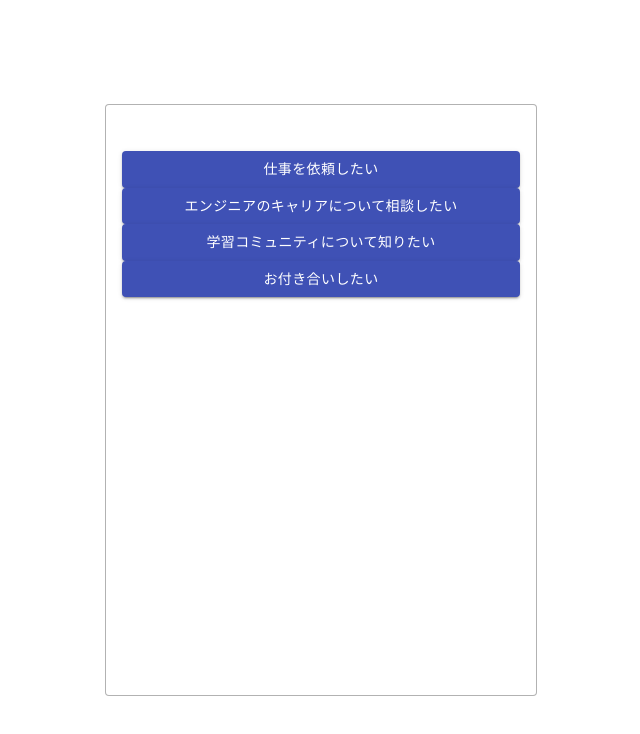
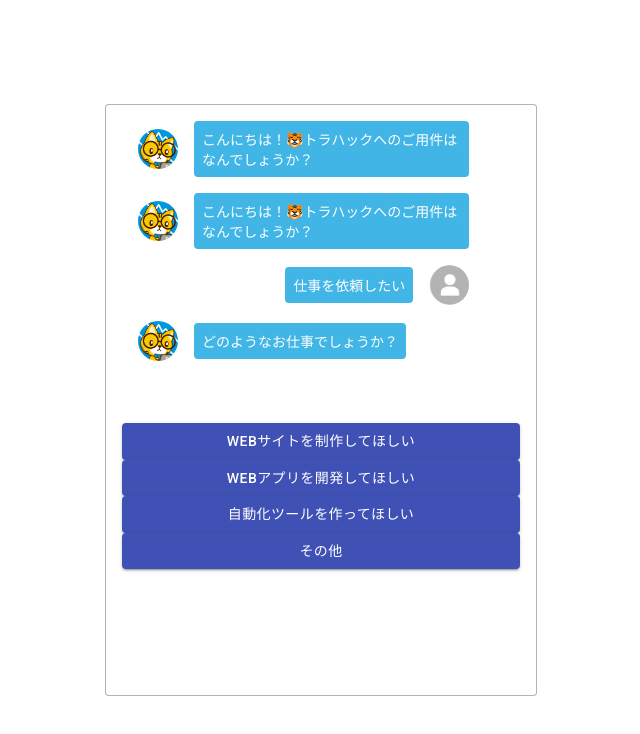
Before and after one commit to Nukesaku-k/react-training, a React (Create React App) app in the folder chatbot-demo/: page / in a window 1280 px wide. Both pictures are taken after a click on the button "仕事を依頼したい". Shown: the top 734 px of the page, without its empty margins (319-959 px from the left). Built offline with nearby package versions, Linux system fonts and the light colour scheme.

Commit message:
add bind function

```diff
--- a/chatbot-demo/src/App.jsx
+++ b/chatbot-demo/src/App.jsx
@@ -2,7 +2,7 @@
 import './App.css';
 import defaultDataset from './dataset';
 import './assets/styles/style.css'
-import { AnswersList } from './components';
+import {AnswersList, Chats} from './components/index';
 
 export default class App extends React.Component {
   constructor(props) {
@@ -13,27 +13,56 @@
       currentId: "init",
       dataset: defaultDataset,
       open: false
+    };
+    this.selectAnswer = this.selectAnswer.bind(this);
+  }
+
+  displayNextQuestion = (nextQuestionId) => {
+    const chats = this.state.chats;
+    chats.push({
+      text: this.state.dataset[nextQuestionId].question,
+      type: 'question'
+    })
+
+    this.setState({
+      answers: this.state.dataset[nextQuestionId].answers,
+      chats: chats,
+      currentId: nextQuestionId
+    })
+  }
+
+  selectAnswer = (selectedAnswer, nextQuestionId) => {
+    switch (true) {
+      case (nextQuestionId === 'init'):
+        this.displayNextQuestion(nextQuestionId)
+        break;
+      default:
+        const chats = this.state.chats;
+        chats.push({
+          text: selectedAnswer,
+          type: 'answer'
+        })
+
+        this.setState({
+          chats: chats
+        })
+
+        this.displayNextQuestion(nextQuestionId)
+        break;
     }
   }
 
-  initAnswer = () => {
-    const initDataset = this.state.dataset[this.state.currentId]
-    const initAnswers = initDataset.answers
-
-    this.setState({
-      answers: initAnswers
-    })
-  }
-
   componentDidMount() {
-    this.initAnswer()
+    const initAnswer = '';
+    this.selectAnswer(initAnswer, this.state.currentId);
   }
 
   render() {
     return (
       <section className='c-section'>
         <div className='c-box'>
-          <AnswersList answers={this.state.answers}/>
+          <Chats chats={this.state.chats}/>
+          <AnswersList answers={this.state.answers} select={this.selectAnswer} />
         </div>
       </section>
     );
--- a/chatbot-demo/src/components/Answer.jsx
+++ b/chatbot-demo/src/components/Answer.jsx
@@ -11,7 +11,7 @@
   // 後々使うので一旦コメントアウト
   // const classes = useStyles();
   return(
-    <Button variant="contained" color="primary">
+    <Button variant="contained" color="primary" onClick={() => props.select(props.content, props.nextId)} key={props.key}>
       {props.content}
     </Button>
   )
--- a/chatbot-demo/src/components/AnswersList.jsx
+++ b/chatbot-demo/src/components/AnswersList.jsx
@@ -6,7 +6,7 @@
   return(
     <div className="c-grid__answer">
       {props.answers.map((value, index) => {
-        return <Answer content={value.content} key={index.toString()}/>
+        return <Answer content={value.content} nextId={value.nextId} key={index.toString} select={props.select}/>
       })}
     </div>
   )
--- /dev/null
+++ b/chatbot-demo/src/components/Chat.jsx
@@ -0,0 +1,27 @@
+import React from "react";
+import ListItem from '@material-ui/core/ListItem';
+import ListItemAvatar from '@material-ui/core/ListItemAvatar';
+import Avatar from '@material-ui/core/Avatar';
+import NoProfile from '../assets/img/no-profile.png'
+import Tora from '../assets/img/torahack.png'
+
+const Chat = (props) => {
+  const isQuestion = (props.type === 'question');
+  const classes = isQuestion ? 'p-chat__row' : 'p-chat__reverse';
+
+  return (
+    <ListItem className={classes}>
+      <ListItemAvatar>
+        {isQuestion ? (
+          <Avatar alt="icon" src={Tora} />
+        ) : (
+          <Avatar alt="icon" src={NoProfile} />
+        )
+        }
+      </ListItemAvatar>
+      <div className="p-chat__bubble">{props.text}</div>
+    </ListItem>
+  )
+}
+
+export default Chat
--- /dev/null
+++ b/chatbot-demo/src/components/Chats.jsx
@@ -0,0 +1,26 @@
+import React from 'react';
+import { makeStyles } from '@material-ui/core/styles';
+import List from '@material-ui/core/List';
+import { Chat } from './index';
+
+const useStyles = makeStyles((theme) => ({
+  root: {
+    width: '100%',
+    maxWidth: '36ch',
+    backgroundColor: theme.palette.background.paper,
+  }
+}));
+
+const Chats = (props) => {
+  const classes = useStyles();
+
+  return (
+    <List className={classes.root}>
+      {props.chats.map((chat, index) => {
+        return <Chat text={chat.text} type={chat.type} key={index.toString}/>
+      })}
+    </List>
+  )
+}
+
+export default Chats
--- a/chatbot-demo/src/components/index.js
+++ b/chatbot-demo/src/components/index.js
@@ -1,2 +1,4 @@
 export {default as AnswersList} from './AnswersList'
 export {default as Answer} from './Answer'
+export {default as Chats} from './Chats'
+export {default as Chat} from './Chat'
```
Also changed, not shown: chatbot-demo/src/assets/img/no-profile.png (added), chatbot-demo/src/assets/img/torahack.png (added).
